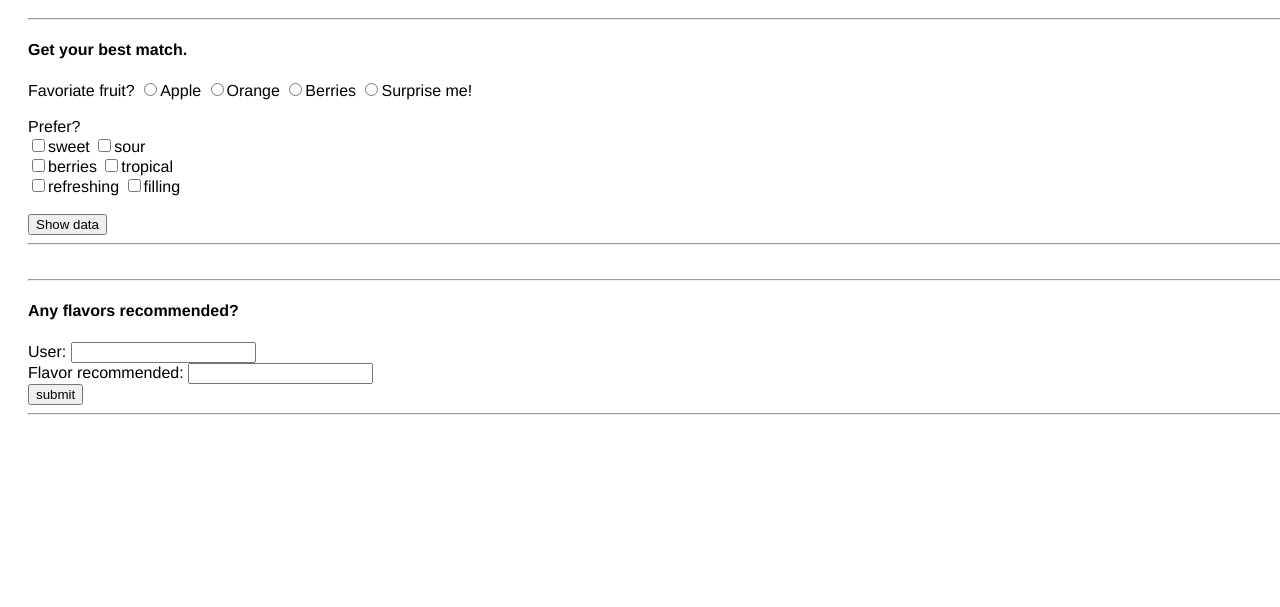
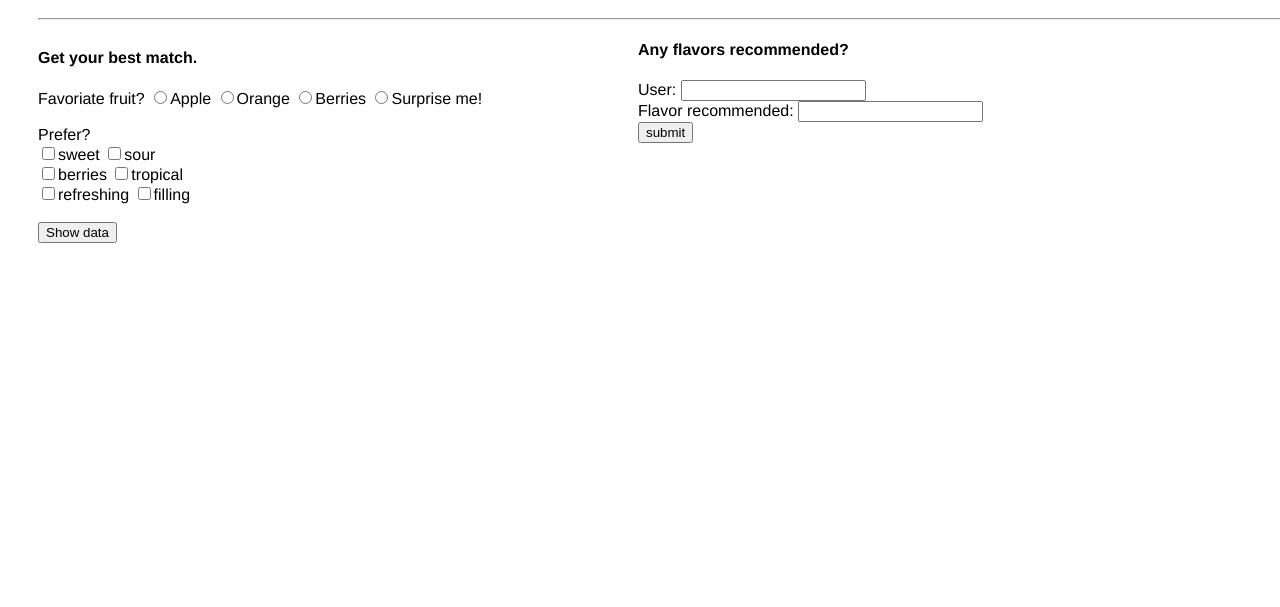
Before and after one commit to Muyin-Yao/COMP20_MIDTERM, a plain HTML site: page suggestions.html in a window 1280 px wide. Shown: the part 193-800 px from the top of the page. Drawn offline with Linux system fonts and the light colour scheme.

Commit message:
Update suggestions.html

```diff
--- a/suggestions.html
+++ b/suggestions.html
@@ -81,6 +81,18 @@
 
   </script>
 
+	<style>
+		div.left {
+			width: 48%;
+			float: left;
+		}
+
+		div.right {
+			margin-left: 48;
+		}
+
+	</style>
+
 
 </head>
 <header>
@@ -98,10 +110,12 @@
 <body>
 
 
-	<div style="padding-left:20px">
+	<div style="padding-left:30px">
 	  <h1>Bruce's Juices - Suggestions</h1>
 
     <hr>
+
+		<div class="left">
 	    <h4>Get your best match.</h2>
 	    <form name="form1">
 	      Favoriate fruit?
@@ -127,15 +141,17 @@
 	      <br />
 
 	      <input type = "button" value ="Show data" id= "show-data">
-      <hr>
+
 	    </form>
+
 
 	    <br>
 
-    <div id="fruit-data"></div>
+	    <div id="fruit-data" style="height: 100px;"></div>
+		</div>
 
-		<hr>
 
+		<div class="right">
 			<h4>Any flavors recommended?</h2>
 			<form name="form2">
 				User:
@@ -147,7 +163,7 @@
 	      <br />
 
 	      <input type = "button" value ="submit" id= "show-input">
-	      <hr>
+
 	    </form>
 
 			<div id="recommend-data"></div>
@@ -155,7 +171,7 @@
 
 		</form>
 
-
+		</div>
 	</div>
 
 
```
Lines whose indentation alone changed are shown as unchanged.
